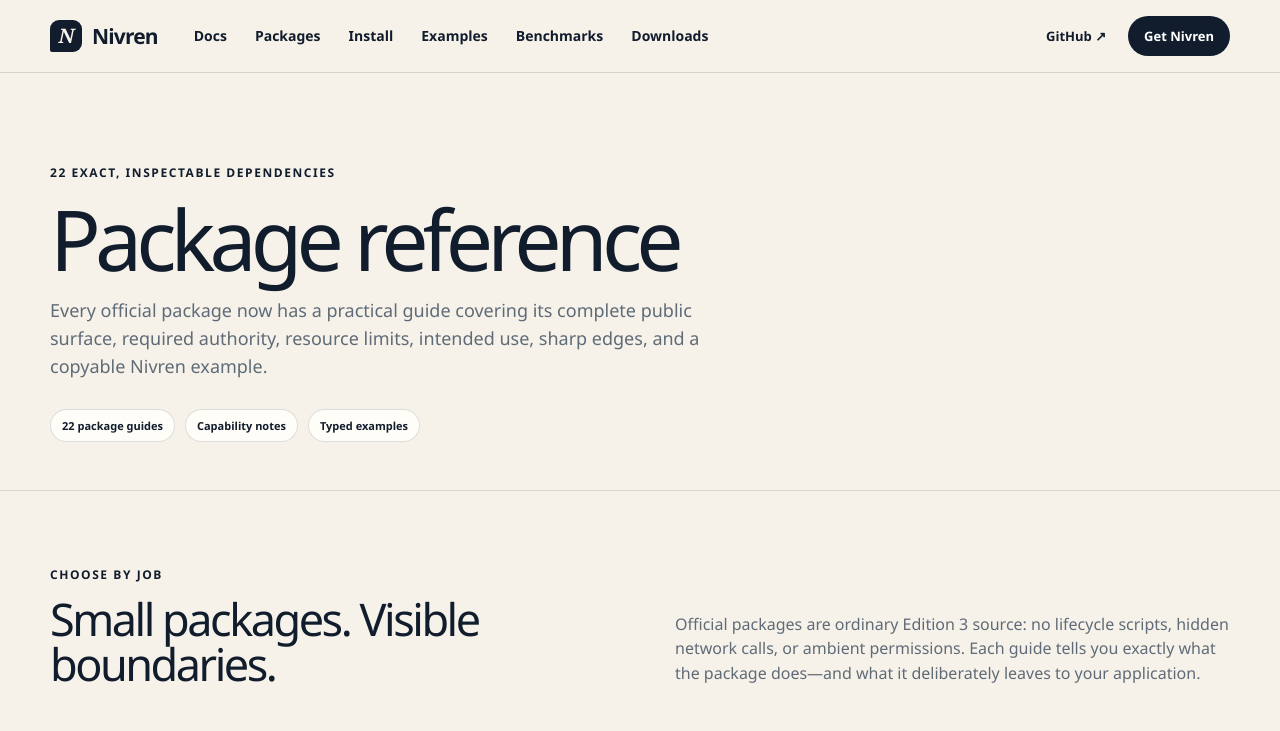
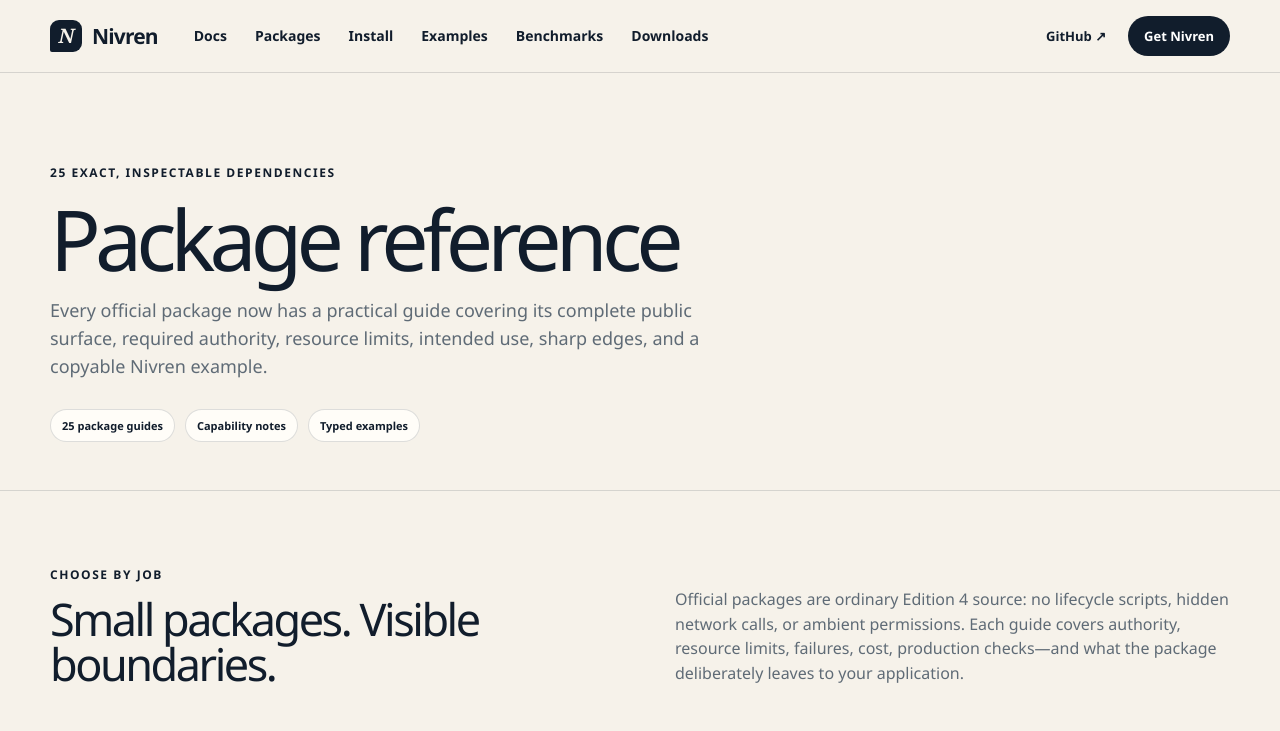
Before and after one commit to violetweather/nivren-site, a Next.js app: page /packages in a window 1280 px wide. Shown: the top 731 px of the page. Built offline with nearby package versions, Linux system fonts and the light colour scheme.

Commit message:
Expand Edition 4 official package guides

```diff
--- a/app/packages/[name]/page.tsx
+++ b/app/packages/[name]/page.tsx
@@ -23,21 +23,24 @@
       <span className="kicker">{item.purpose}</span>
       <h1 className="package-title">{item.name}</h1>
       <p>{item.summary}</p>
-      <div className="page-hero-meta"><span className="meta-pill">Edition 3</span><span className="meta-pill">1.0.0 package API</span><span className="meta-pill">Typed Result errors</span></div>
+      <div className="page-hero-meta"><span className="meta-pill">Edition 4</span><span className="meta-pill">1.0.0 package API</span><span className="meta-pill">Typed failures</span></div>
     </div></section>
     <article className="shell content-shell package-guide">
       <aside className="package-guide-nav" aria-label="On this page">
         <strong>On this page</strong>
-        <a href="#install">Install</a><a href="#example">Example</a><a href="#api">Public API</a><a href="#authority">Authority</a><a href="#limits">Limits</a><a href="#guidance">Guidance</a>
+        <a href="#install">Install</a><a href="#example">Example</a><a href="#api">Public API</a><a href="#authority">Authority</a><a href="#limits">Limits</a><a href="#failures">Failures</a><a href="#performance">Performance</a><a href="#production">Production</a><a href="#guidance">Guidance</a>
       </aside>
       <div className="package-guide-body">
         <section id="install"><span className="doc-group">Install and import</span><h2>Add it to a project</h2><p>Package versions are exact and recorded in <code className="inline-code">niv.lock</code>. Installation verifies the immutable archive before code becomes importable.</p><pre><code>{`niv add ${item.name} 1.0.0\nniv install /path/to/registry`}</code></pre><pre><code>{`use "@${item.name}"`}</code></pre></section>
-        <section id="example"><span className="doc-group">Working pattern</span><h2>A focused example</h2><pre><code>{item.example}</code></pre><p>Operations that can fail return <code className="inline-code">Result</code>; use <code className="inline-code">or give</code> inside a result-returning function or handle both branches with <code className="inline-code">choose</code>.</p></section>
+        <section id="example"><span className="doc-group">Working pattern</span><h2>A focused example</h2><pre><code>{item.example}</code></pre><p>Operations that can fail use <code className="inline-code">gives Value or Problem</code>; use <code className="inline-code">or give</code> inside a failure-aware function or handle every case with <code className="inline-code">choose</code>.</p></section>
         <section id="api"><span className="doc-group">Reference</span><h2>Public API</h2><div className="api-token-grid">{item.api.map((member) => <code key={member}>{member}</code>)}</div><p>Only these exposed names are package API. Helpers stay private to the module and cannot become accidental dependencies.</p></section>
         <section id="authority"><span className="doc-group">Capability model</span><h2>Required authority</h2><p>{item.capabilities}</p></section>
         <section id="limits"><span className="doc-group">Resource safety</span><h2>Bounds and failure behavior</h2><p>{item.limits}</p><p>Invalid, oversized, or incomplete input is rejected with a typed error rather than silently truncated or coerced.</p></section>
+        <section id="failures"><span className="doc-group">Operational reference</span><h2>Failures to handle</h2><ul>{(item.failures ?? ["Invalid or oversized input", "Unavailable authority or external resource", "A typed package-specific validation failure"]).map((failure) => <li key={failure}>{failure}</li>)}</ul><p>Handle these at the nearest useful boundary. Preserve the original typed problem when adding application context.</p></section>
+        <section id="performance"><span className="doc-group">Cost model</span><h2>Performance notes</h2><p>{item.performance ?? "The package keeps work bounded and deterministic. Measure the complete application path—including parsing, allocation, I/O, and cleanup—before setting production limits."}</p></section>
+        <section id="production"><span className="doc-group">Release readiness</span><h2>Production checklist</h2><ul>{(item.checklist ?? ["Pin the exact package version and review niv.lock", "Grant only the capabilities used by the selected API", "Test success, malformed input, resource ceilings, and cancellation", "Record package failures without leaking secrets", "Benchmark the real workload on every supported platform"]).map((check) => <li key={check}>{check}</li>)}</ul></section>
         <section id="guidance"><span className="doc-group">Design guidance</span><h2>When to use it</h2><p>{item.useWhen}</p><div className="guide-note"><strong>Important boundary</strong><p>{item.notes}</p></div></section>
-        <div className="package-guide-footer"><Link href="/packages">Browse all 22 packages</Link><Link href="/docs">Continue into the language guide →</Link></div>
+        <div className="package-guide-footer"><Link href="/packages">Browse all 25 packages</Link><Link href="/docs">Continue into the language guide →</Link></div>
       </div>
     </article>
   </>;
--- a/app/packages/catalog.ts
+++ b/app/packages/catalog.ts
@@ -8,6 +8,9 @@
   useWhen: string;
   notes: string;
   example: string;
+  failures?: string[];
+  performance?: string;
+  checklist?: string[];
 };
 
 export const packages: PackageDoc[] = [
@@ -193,6 +196,45 @@
     useWhen: "Use it for generated audio, analysis, fixtures, and a stable interchange layer for media applications.", notes: "Audio stores a sample rate, channel count, and interleaved signed integer samples. Only PCM16 is accepted in this package.",
     example: `keep tone = Audio(48000, 1, [0, 12000, 0, -12000])\nkeep wav = nivren_wav.encode_pcm16(tone) or give\nkeep decoded = nivren_wav.decode_pcm16(wav) or give`,
   },
+  {
+    name: "nivren_database", purpose: "Database driver contracts",
+    summary: "Define bounded pools, parameterized driver requests, ordered migrations, and typed result pages behind one inspectable adapter boundary.",
+    api: ["PoolConfig", "DriverRequest", "Migration", "QueryPage", "validate_pool", "validate_request", "validate_migrations", "encode_request", "decode_page"],
+    capabilities: "The contract and codecs are pure. A concrete driver performs network or native work and must declare Network or Native authority in the application manifest.",
+    limits: "Pools cap at 1,024 connections; connect/query timeouts cap at 300 seconds; statements cap at 1 MiB; parameters at 65,536; and result requests at one million rows.",
+    useWhen: "Use it to keep application queries portable across PostgreSQL, MySQL, SQLite, or host-provided drivers while preserving visible transactions and limits.",
+    notes: "This package is the safe driver boundary, not a bundled database client. Adapters must preserve parameter ordering, typed failures, cancellation, and transaction cleanup.",
+    example: `define prepare_admins\ngives nivren_database.DriverRequest or String\n{\n    keep request set nivren_database.DriverRequest with {\n        operation set "query"\n        statement set "SELECT id, name FROM users WHERE role = ?"\n        parameters set ["admin"]\n        maximum_rows set 100\n        timeout set 10.0\n    }\n    give nivren_database.validate_request with { request set request }\n}`,
+    failures: ["Invalid pool bounds or timeouts", "Unsupported transaction/driver operation", "Oversized SQL, parameter list, or result ceiling", "Out-of-order or empty migrations", "Malformed typed result JSON"],
+    performance: "Validation is linear in migration count and otherwise constant-time apart from bounded JSON encoding. The package does not copy database rows until an adapter returns a page.",
+    checklist: ["Use parameters instead of interpolating values", "Set a measured query timeout and row ceiling", "Keep migrations strictly increasing", "Close or roll back transactions during cancellation", "Grant only the driver authority the deployment needs"],
+  },
+  {
+    name: "nivren_desktop", purpose: "Desktop host contracts",
+    summary: "Validate system-webview windows, encode a typed JSON bridge, and verify signed update metadata for cross-platform desktop hosts.",
+    api: ["Window", "BridgeMessage", "UpdateManifest", "validate_window", "encode_message", "validate_update"],
+    capabilities: "Contract validation and bridge encoding are pure. Opening a native webview, filesystem access, and downloading an update remain explicit host effects.",
+    limits: "Window dimensions are bounded; titles and command identifiers cap at 256/128 characters; bridge payloads cap at 1 MiB; update URLs require HTTPS.",
+    useWhen: "Use it for Nivren desktop applications whose interface runs in the operating system webview and communicates through a narrow typed host bridge.",
+    notes: "Treat every webview message as untrusted input. The native host must allowlist commands, isolate navigation, and verify checksum plus signature before staging an update.",
+    example: `keep window set nivren_desktop.Window with {\n    title set "Nivren Studio"\n    width set 1280\n    height set 800\n    start_url set "app://index.html"\n}\n\nchoose nivren_desktop.validate_window with { window set window } {\n    case Ok carries ready => show(ready.title)\n    case Err carries problem => show(problem)\n}`,
+    failures: ["Unsafe navigation scheme", "Out-of-range dimensions", "Empty or oversized bridge identity/command", "Bridge payload above 1 MiB", "Unknown update channel or invalid HTTPS/signature metadata"],
+    performance: "Validation is allocation-light and bridge encoding is linear in the bounded payload. Rendering performance remains the responsibility of the system webview and application frontend.",
+    checklist: ["Serve bundled UI from app://index.html", "Allowlist every bridge command", "Apply a strict content security policy", "Never place secrets in bridge logs", "Verify signed update metadata before download and again before activation"],
+  },
+  {
+    name: "nivren_gpu", purpose: "Portable checked compute",
+    summary: "Compile bounded vector-add work into deterministic WGSL while always producing a semantics-matched vectorized CPU fallback.",
+    api: ["ComputeLimits", "AddPlan", "ComputeArtifact", "validate_plan", "add_cpu", "add_wgsl", "compile_add"],
+    capabilities: "Plan validation, WGSL generation, and CPU fallback are pure. Submitting work to a GPU requires an explicit experimental device host.",
+    limits: "Inputs must have equal lengths, workgroups cap at 256 lanes, and each plan declares a maximum no greater than 1,048,576 items.",
+    useWhen: "Use it to prototype portable checked compute that must remain correct on machines without a compatible GPU.",
+    notes: "Edition 4 promises compute, not a rendering engine. Device selection, buffer ownership, shader validation, and fallback telemetry must remain visible at the host boundary.",
+    example: `keep plan set nivren_gpu.AddPlan with {\n    left set [1, 2, 3, 4]\n    right set [10, 20, 30, 40]\n    limits set nivren_gpu.ComputeLimits with {\n        maximum_items set 1024\n        workgroup_size set 64\n    }\n}\nkeep artifact set nivren_gpu.compile_add with { plan set plan } or give`,
+    failures: ["Mismatched vector lengths", "Invalid item or workgroup ceiling", "Input larger than the declared maximum", "Unavailable/unsupported GPU host", "GPU validation failure requiring CPU fallback"],
+    performance: "The CPU fallback processes four lanes per loop with a scalar tail. GPU benefit depends on transfer cost and workload size, so applications should measure both targets before selecting one.",
+    checklist: ["Declare the smallest safe maximum_items", "Keep GPU buffers free of secrets", "Test exact GPU/CPU result parity", "Record when fallback is selected", "Benchmark transfer plus execution—not shader time alone"],
+  },
 ];
 
 export function packageByName(name: string) {
--- a/app/packages/page.tsx
+++ b/app/packages/page.tsx
@@ -10,15 +10,15 @@
 export default function PackagesPage() {
   return <>
     <section className="page-hero compact"><div className="shell">
-      <span className="kicker">22 exact, inspectable dependencies</span>
+      <span className="kicker">25 exact, inspectable dependencies</span>
       <h1>Package reference</h1>
       <p>Every official package now has a practical guide covering its complete public surface, required authority, resource limits, intended use, sharp edges, and a copyable Nivren example.</p>
-      <div className="page-hero-meta"><span className="meta-pill">22 package guides</span><span className="meta-pill">Capability notes</span><span className="meta-pill">Typed examples</span></div>
+      <div className="page-hero-meta"><span className="meta-pill">25 package guides</span><span className="meta-pill">Capability notes</span><span className="meta-pill">Typed examples</span></div>
     </div></section>
     <div className="shell content-shell package-index">
       <div className="package-intro">
         <div><span className="kicker">Choose by job</span><h2>Small packages. Visible boundaries.</h2></div>
-        <p>Official packages are ordinary Edition 3 source: no lifecycle scripts, hidden network calls, or ambient permissions. Each guide tells you exactly what the package does—and what it deliberately leaves to your application.</p>
+        <p>Official packages are ordinary Edition 4 source: no lifecycle scripts, hidden network calls, or ambient permissions. Each guide covers authority, resource limits, failures, cost, production checks—and what the package deliberately leaves to your application.</p>
       </div>
       <div className="package-grid">
         {packages.map((item, index) => <article className="package-card" key={item.name}>
```
Also changed, not shown: 1 other file (tests, documents, lock files or other folders).
